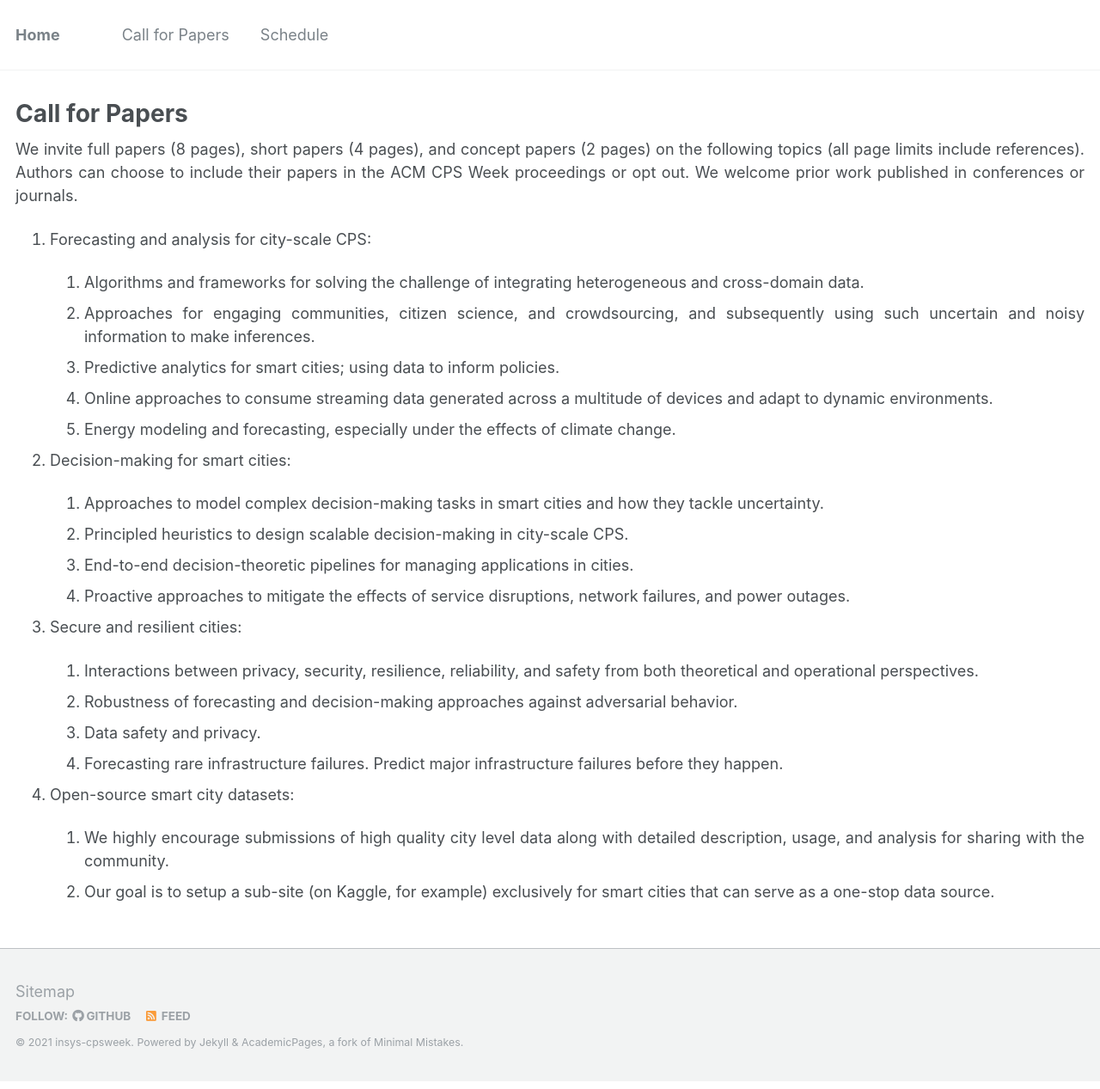
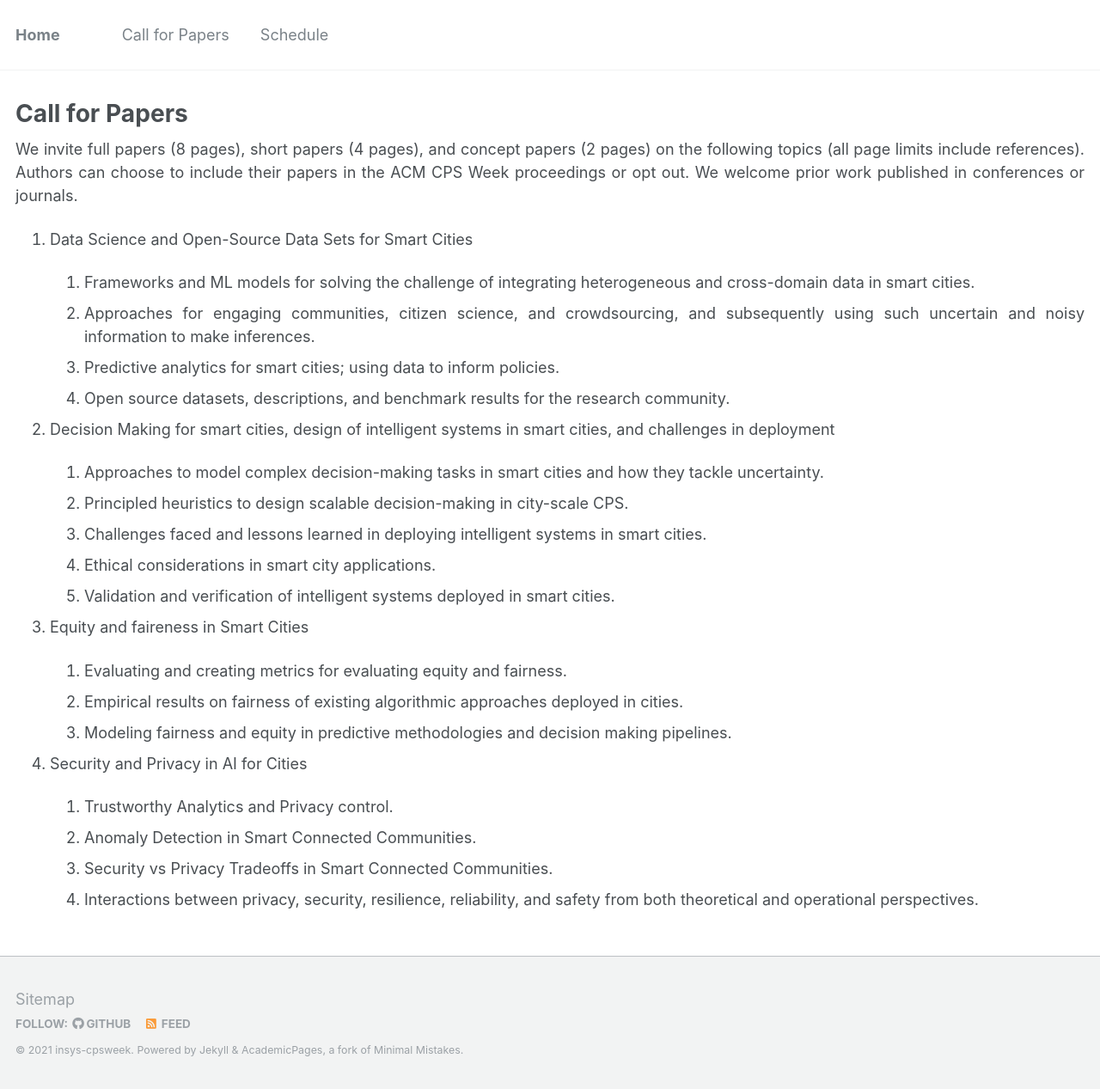
Before and after one commit to insys-cpsweek/insys-cpsweek.github.io, a Jekyll site: the page built from _pages/cfp.md, in a window 1280 px wide. Shown: the whole page at 86% size. Built offline with Jekyll 4.4.1, drawn with Linux system fonts in a browser that asks for light colours.

```diff
--- a/_pages/cfp.md
+++ b/_pages/cfp.md
@@ -7,31 +7,32 @@ author_profile: true
 We invite full papers (8 pages), short papers (4 pages), and concept papers (2 pages) on the following topics (all page limits include references). Authors can choose to include their papers in the ACM CPS Week proceedings or opt out. We welcome prior work published in conferences or journals.
 
 <ol>
-<li><p>Forecasting and analysis for city-scale CPS:</p>
+<li><p>Data Science and Open-Source Data Sets for Smart Cities</p>
 <ol>
-<li>Algorithms and frameworks for solving the challenge of integrating heterogeneous and cross-domain data.</li>
+<li>Frameworks and ML models for solving the challenge of integrating heterogeneous and cross-domain data in smart cities.</li>
 <li>Approaches for engaging communities, citizen science, and crowdsourcing, and subsequently using such uncertain and noisy information to make inferences.</li>
 <li>Predictive analytics for smart cities; using data to inform policies.</li>
-<li>Online approaches to consume streaming data generated across a multitude of devices and adapt to dynamic environments.</li>
-<li>Energy modeling and forecasting, especially under the effects of climate change.</li>
+<li>Open source datasets, descriptions, and benchmark results for the research community.</li>
 </ol></li>
-<li><p>Decision-making for smart cities:</p>
+<li><p>Decision Making for smart cities, design of intelligent systems in smart cities, and challenges in deployment</p>
 <ol>
 <li>Approaches to model complex decision-making tasks in smart cities and how they tackle uncertainty.</li>
 <li>Principled heuristics to design scalable decision-making in city-scale CPS.</li>
-<li>End-to-end decision-theoretic pipelines for managing applications in cities.</li>
-<li>Proactive approaches to mitigate the effects of service disruptions, network failures, and power outages.</li>
+<li>Challenges faced and lessons learned in deploying intelligent systems in smart cities.</li>
+<li>Ethical considerations in smart city applications.</li>
+<li>Validation and verification of intelligent systems deployed in smart cities.</li>
 </ol></li>
-<li><p>Secure and resilient cities:</p>
+<li><p>Equity and faireness in Smart Cities</p>
 <ol>
+<li>Evaluating and creating metrics for evaluating equity and fairness.</li>
+<li>Empirical results on fairness of existing algorithmic approaches deployed in cities.</li>
+<li>Modeling fairness and equity in predictive methodologies and decision making pipelines.</li>
+</ol></li>
+<li><p>Security and Privacy in AI for Cities</p>
+<ol>
+<li>Trustworthy Analytics and Privacy control.</li>
+<li>Anomaly Detection in Smart Connected Communities.</li>
+<li>Security vs Privacy Tradeoffs in Smart Connected Communities.</li>
 <li>Interactions between privacy, security, resilience, reliability, and safety from both theoretical and operational perspectives.</li>
-<li>Robustness of forecasting and decision-making approaches against adversarial behavior.</li>
-<li>Data safety and privacy.</li>
-<li>Forecasting rare infrastructure failures. Predict major infrastructure failures before they happen.</li>
-</ol></li>
-<li><p>Open-source smart city datasets:</p>
-<ol>
-<li>We highly encourage submissions of high quality city level data along with detailed description, usage, and analysis for sharing with the community.</li>
-<li>Our goal is to setup a sub-site (on Kaggle, for example) exclusively for smart cities that can serve as a one-stop data source.</li>
 </ol></li>
 </ol>
```
Also changed, not shown: _pages/about.md (+11 -4 lines).
